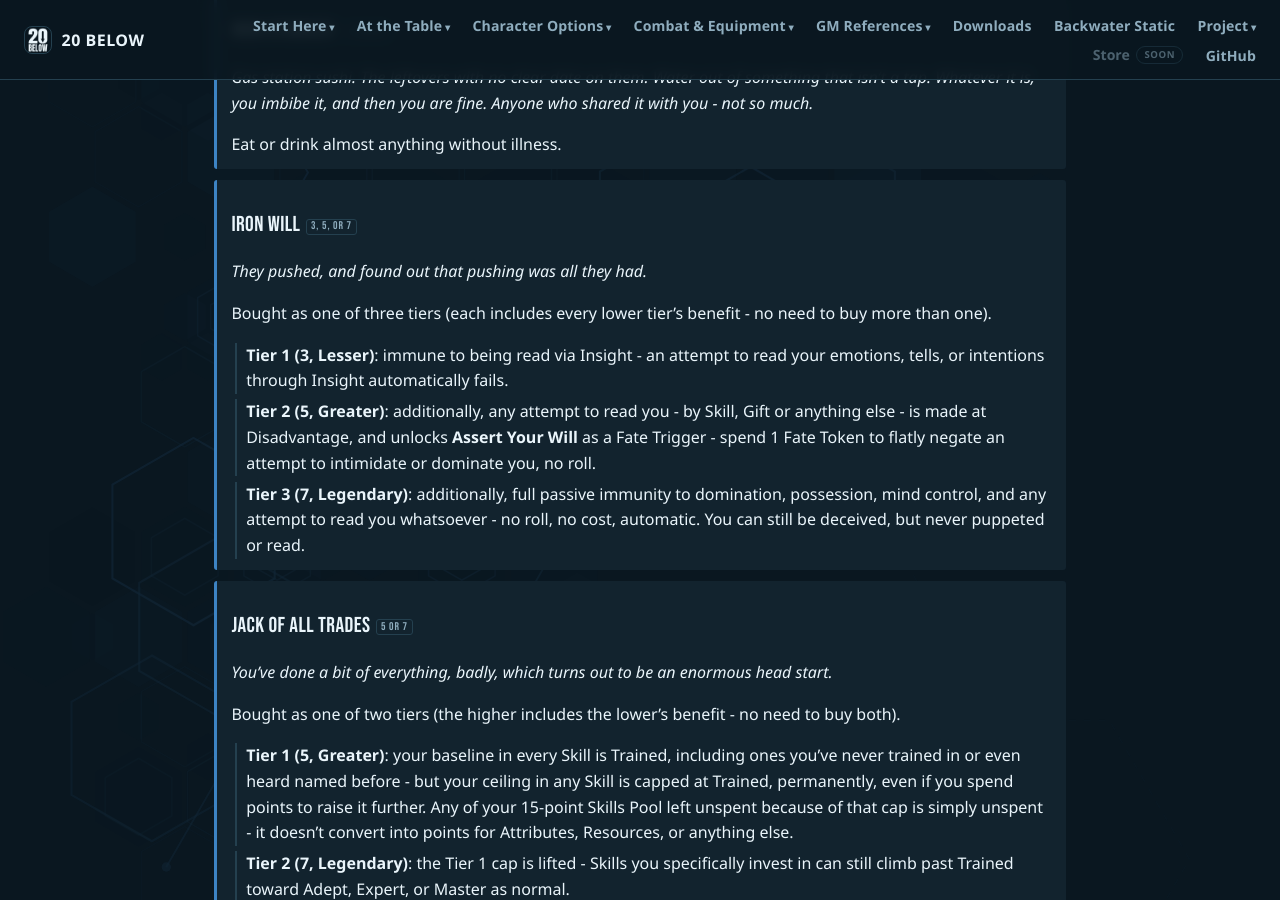
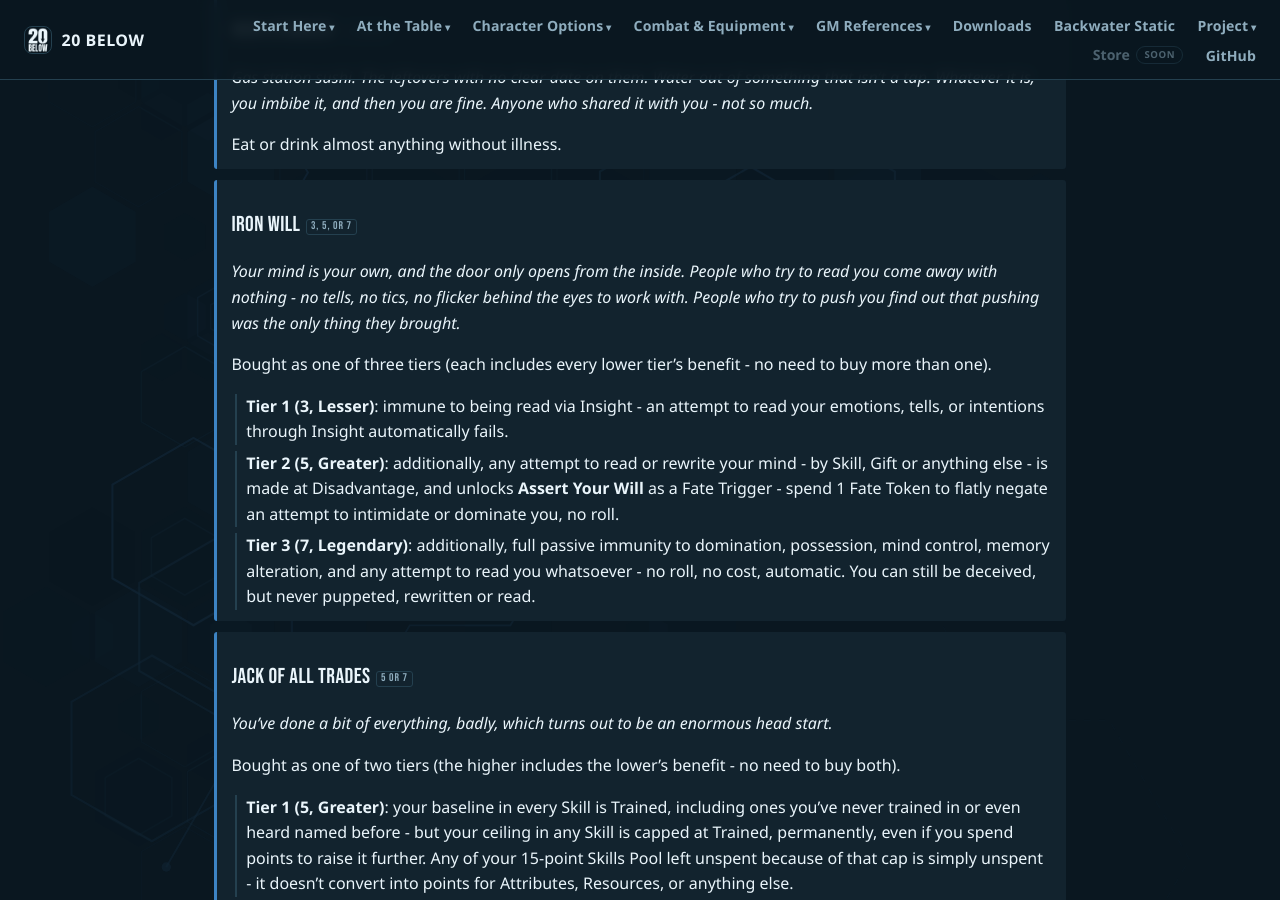
Before and after one commit to feralucce/20_Below, a Jekyll site: the page built from webbook/boons.md, in a window 1280 px wide and 900 px high, scrolled down 9111 px. Built offline with Jekyll 4.4.1, drawn with Linux system fonts in a browser that asks for light colours.

Commit message:
Iron Will now guards the past as well as the present
Tier 3 listed domination, possession, mind control and reading. Having
your memories rewritten is none of those, so the Memory Manipulation
Gift had a clear run at the one character built to be unreachable.
Tier 2's Disadvantage covers the attempt, Tier 3 stops it outright.

Also reworks the flavour.

Co-Authored-By: Claude Opus 5 <noreply@anthropic.com>

```diff
--- a/webbook/boons.md
+++ b/webbook/boons.md
@@ -578,7 +578,7 @@ Eat or drink almost anything without illness.
 
 <div class="boon-flavour" markdown="1">
 
-They pushed, and found out that pushing was all they had.
+Your mind is your own, and the door only opens from the inside. People who try to read you come away with nothing - no tells, no tics, no flicker behind the eyes to work with. People who try to push you find out that pushing was the only thing they brought.
 
 </div>
 
@@ -592,13 +592,13 @@ Bought as one of three tiers (each includes every lower tier’s benefit - no ne
 
 <div class="boon-tier" markdown="1">
 
-**Tier 2 (5, Greater)**: additionally, any attempt to read you - by Skill, Gift or anything else - is made at Disadvantage, and unlocks **Assert Your Will** as a Fate Trigger - spend 1 Fate Token to flatly negate an attempt to intimidate or dominate you, no roll.
+**Tier 2 (5, Greater)**: additionally, any attempt to read or rewrite your mind - by Skill, Gift or anything else - is made at Disadvantage, and unlocks **Assert Your Will** as a Fate Trigger - spend 1 Fate Token to flatly negate an attempt to intimidate or dominate you, no roll.
 
 </div>
 
 <div class="boon-tier" markdown="1">
 
-**Tier 3 (7, Legendary)**: additionally, full passive immunity to domination, possession, mind control, and any attempt to read you whatsoever - no roll, no cost, automatic. You can still be deceived, but never puppeted or read.
+**Tier 3 (7, Legendary)**: additionally, full passive immunity to domination, possession, mind control, memory alteration, and any attempt to read you whatsoever - no roll, no cost, automatic. You can still be deceived, but never puppeted, rewritten or read.
 
 </div>
 
```
Also changed, not shown: rules/boons.md (+1 -1 lines).
